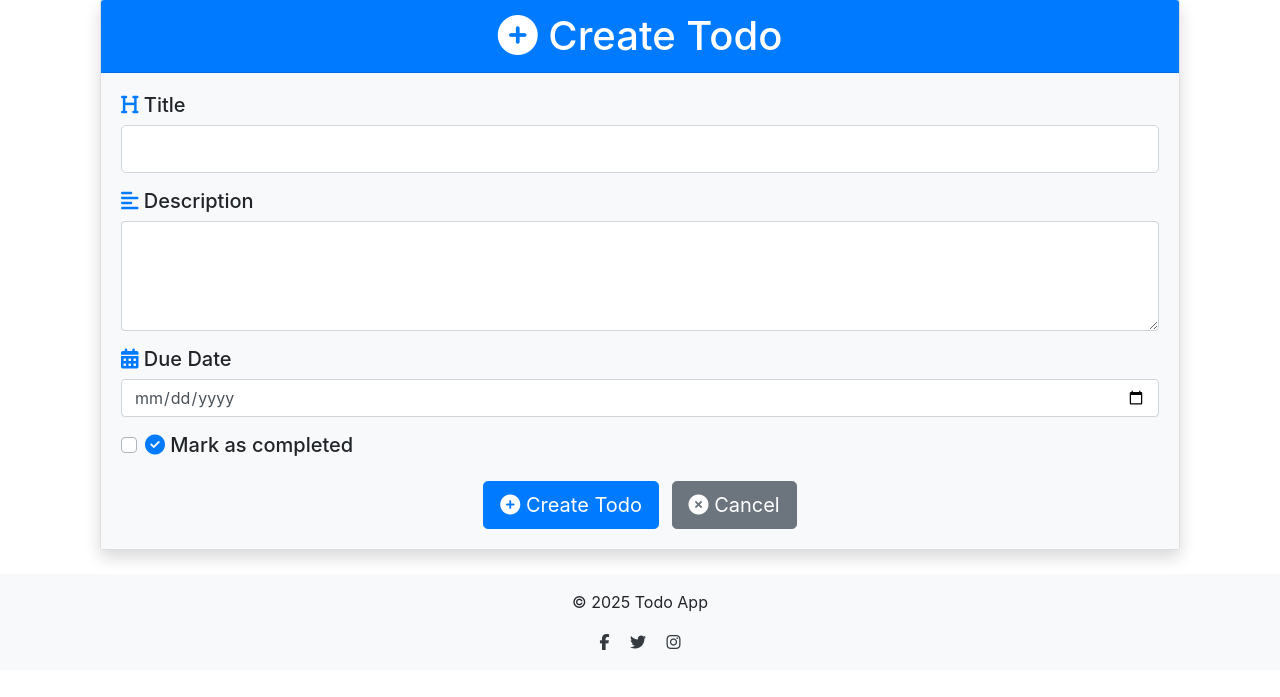
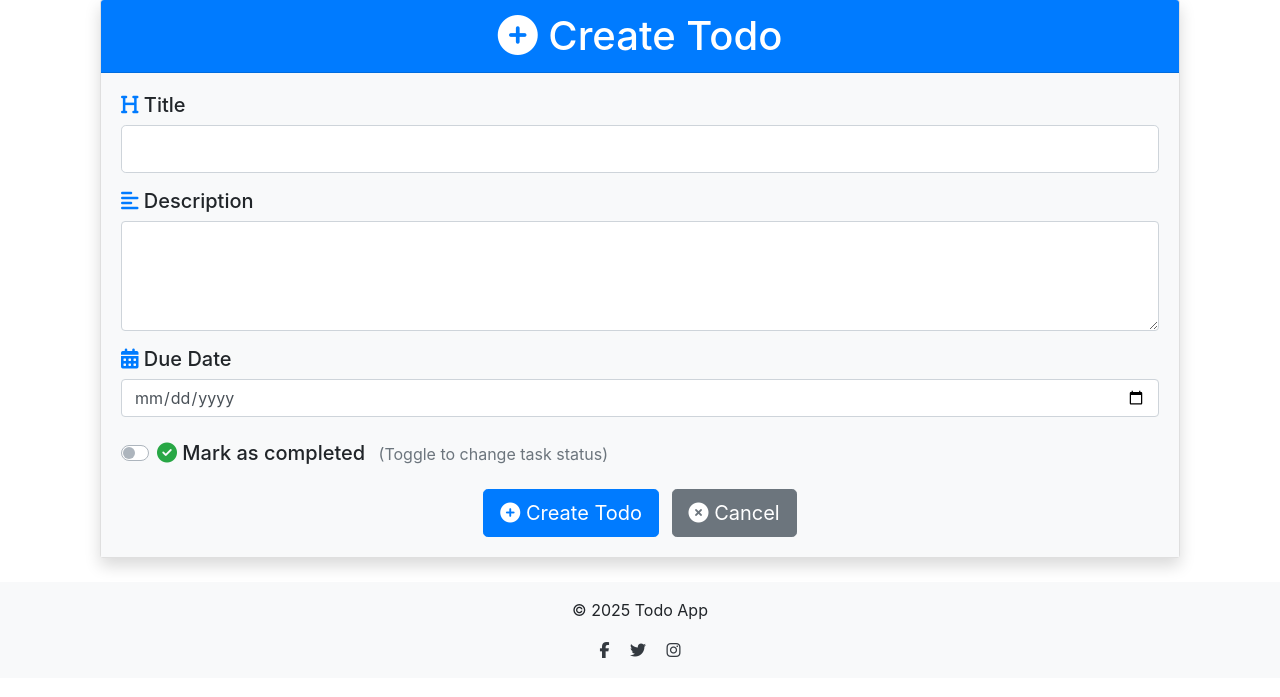
Before and after one commit to MahdiSiamaki/Django-TodoApp, a Django app: page /create/ in a window 1280 px wide. Shown: the part 81-778 px from the top of the page. Run offline with Django 3.2, Linux system fonts and the light colour scheme; the visitor is signed in with stand-in values (Sample User, id 1); some libraries are stand-ins or nearby versions.

Commit message:
Update Mark as completed button in todo_form.html

```diff
--- a/templates/todo/todo_form.html
+++ b/templates/todo/todo_form.html
@@ -49,14 +49,18 @@
           <div class="invalid-feedback">Please select a due date</div>
         </div>
 
-        <div class="form-group">
-          <div class="custom-control custom-checkbox">
+        <div class="form-group mt-4">
+          <div class="custom-control custom-switch">
             <input type="checkbox" name="{{ form.done.name }}"
                    class="custom-control-input"
                    id="{{ form.done.id_for_label }}"
                    {% if form.done.value %}checked{% endif %}>
             <label class="custom-control-label h5" for="{{ form.done.id_for_label }}">
-              <i class="fas fa-check-circle text-primary"></i> Mark as completed
+              <i class="fas fa-check-circle text-success"></i>
+              Mark as completed
+              <small class="text-muted ml-2">
+                (Toggle to change task status)
+              </small>
             </label>
           </div>
         </div>
```
